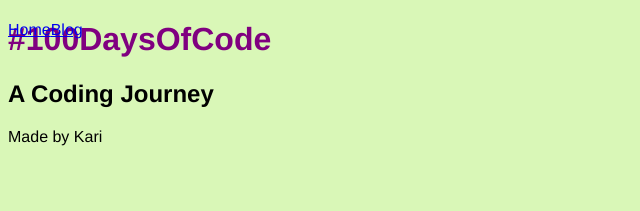
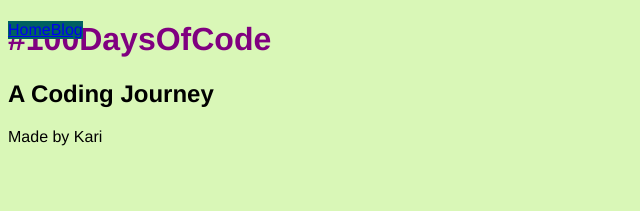
Before and after one commit to KJLarson/100-days, a Jekyll site: the page built from index.html, in a window 1280 px wide. Shown: the top 211 px of the page, without its empty margins (0-640 px from the left). Built offline with Jekyll 4.4.1, drawn with Linux system fonts in a browser that asks for light colours.

Commit message:
Add color to navigation bar

```diff
--- a/css/main.css
+++ b/css/main.css
@@ -17,4 +17,6 @@
 	position: fixed;
 	display: flex;
 	text-decoration: none;
+	background-color: #006161;
+	color: #FFD2FF;
 }
```
